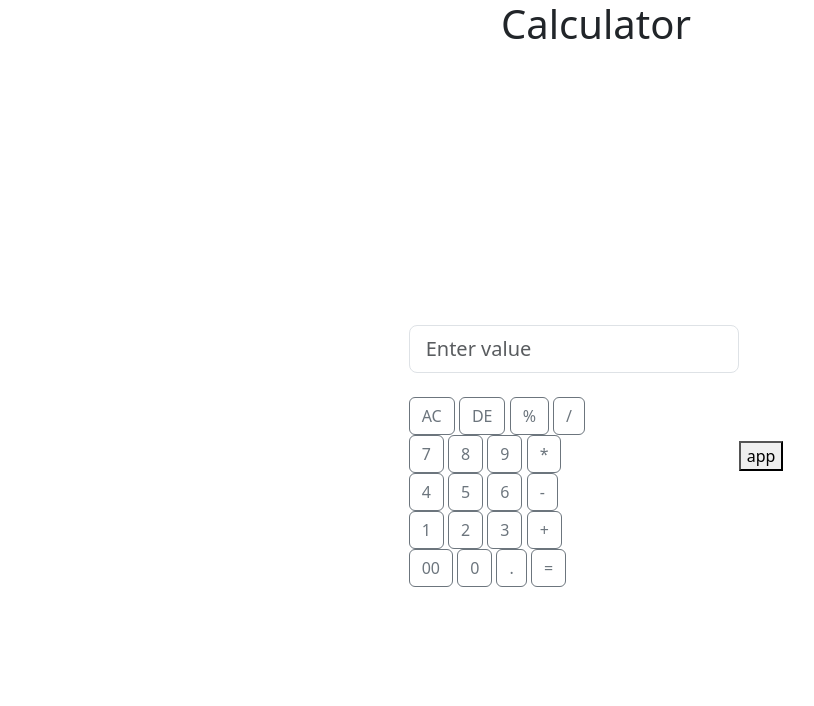
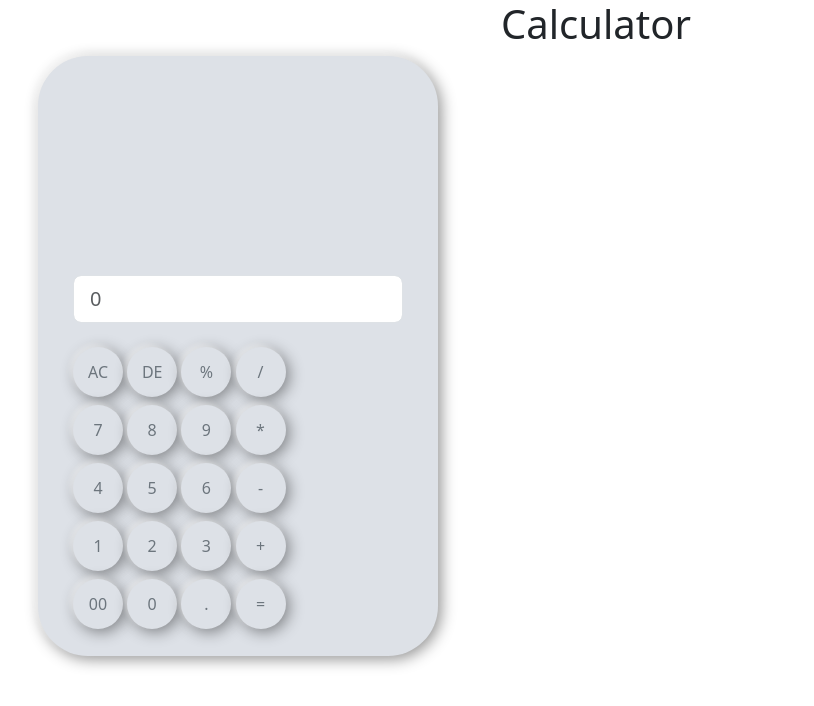
Before and after one commit to MohitAhir102/calclutor, a React (Create React App) app: page / in a window 1280 px wide. Shown: the top 706 px of the page, without its empty margins (44-858 px from the left). Built offline with nearby package versions, Linux system fonts and the light colour scheme.

Commit message:
improvment

```diff
--- a/src/App.css
+++ b/src/App.css
@@ -1,6 +1,6 @@
-.Btn1 {
+/* .Btn1 {
     background-color: red;
     color: white;
     padding: 10px;
     font-size: 16px;
-}
+} */
--- /dev/null
+++ b/src/component/Btnstyle.css
@@ -0,0 +1,25 @@
+.Btn1 {
+    height: 50px;
+    width: 50px;
+    background: #dde1e7;
+    box-shadow: -3px -3px 5px #ffffff70, 3px 3px 15px #00000070;
+    border: none;
+    text-align: center;
+    border-radius: 35px;
+
+}
+
+.Btnmain{
+
+    height: 600px;
+    width: 400px;
+    background: #dde1e7;
+    box-shadow: -3px -3px 5px #ffffff70, 3px 3px 15px #00000070;
+    border: none;
+    border-radius: 50px;
+}
+
+.caldisplay{
+
+    /* background-color: rgb(227, 227, 227); */
+}
--- a/src/component/Button.js
+++ b/src/component/Button.js
@@ -1,47 +1,55 @@
 import Form from "react-bootstrap/Form";
 import Button from "react-bootstrap/Button";
-import React from 'react';
-import App from "../App.css";
+import React, { useState } from 'react';
+import "./Btnstyle.css";
 
 function TextControlsExample() {
+
+  const[setvalue, setResult]=useState("")
+
+  const btclick = () => {
+    console.log('AC')
+  }
+
+  const cleardisplay = () => {
+      setResult("");
+      console.log("clear display")
+  }
   return (
-    <>
+    <div className="Btnmain">
+
       <div className="d-flex justify-content-center align-items-center vh-100">
         <div>
-          <Form.Control size="lg" type="text" placeholder="Enter value" />
+          <Form.Control size="lg" type="text" className="caldisplay" placeholder="0" />
           <br />
-          <Button variant="outline-secondary" className="ml-10">AC</Button>{" "}
-          <Button variant="outline-secondary">DE</Button>{" "}
-          <Button variant="outline-secondary">%</Button>{" "}
-          <Button variant="outline-secondary">/</Button>{" "} <br/>
+          <Button variant="outline-secondary" value="AC" className="Btn1 ml-2 mb-2" onClick={btclick}>AC</Button>{" "}
+          <Button variant="outline-secondary" value="DE" className="Btn1 ml-2 mb-2" onClick={cleardisplay}>DE</Button>{" "}
+          <Button variant="outline-secondary" value="%" className="Btn1 ml-2 mb-2" >%</Button>{" "}
+          <Button variant="outline-secondary" value="/" className="Btn1 ml-2 mb-2" >/</Button>{" "} <br/>
 
-          <Button variant="outline-secondary">7</Button>{" "}
-          <Button variant="outline-secondary">8</Button>{" "}
-          <Button variant="outline-secondary">9</Button>{" "}
-          <Button variant="outline-secondary">*</Button>{" "}<br/>
+          <Button variant="outline-secondary" value="7" className="Btn1 ml-2 mb-2" >7</Button>{" "}
+          <Button variant="outline-secondary" value="8" className="Btn1 ml-2 mb-2" >8</Button>{" "}
+          <Button variant="outline-secondary" value="9" className="Btn1 ml-2 mb-2" >9</Button>{" "}
+          <Button variant="outline-secondary" value="*" className="Btn1 ml-2 mb-2" >*</Button>{" "}<br/>
 
-          <Button variant="outline-secondary">4</Button>{" "}
-          <Button variant="outline-secondary">5</Button>{" "}
-          <Button variant="outline-secondary">6</Button>{" "}
-          <Button variant="outline-secondary">-</Button>{" "}<br/>
+          <Button variant="outline-secondary" value="4" className="Btn1 ml-2 mb-2" >4</Button>{" "}
+          <Button variant="outline-secondary" value="5" className="Btn1 ml-2 mb-2" >5</Button>{" "}
+          <Button variant="outline-secondary" value="6" className="Btn1 ml-2 mb-2" >6</Button>{" "}
+          <Button variant="outline-secondary" value="-" className="Btn1 ml-2 mb-2" >-</Button>{" "}<br/>
 
-          <Button variant="outline-secondary">1</Button>{" "}
-          <Button variant="outline-secondary">2</Button>{" "}
-          <Button variant="outline-secondary">3</Button>{" "}
-          <Button variant="outline-secondary">+</Button>{" "}<br/>
+          <Button variant="outline-secondary" value="1" className="Btn1 ml-2 mb-2" >1</Button>{" "}
+          <Button variant="outline-secondary" value="2" className="Btn1 ml-2 mb-2" >2</Button>{" "}
+          <Button variant="outline-secondary" value="3" className="Btn1 ml-2 mb-2" >3</Button>{" "}
+          <Button variant="outline-secondary" value="+" className="Btn1 ml-2 mb-2" >+</Button>{" "}<br/>
 
-          <Button variant="outline-secondary">00</Button>{" "}
-          <Button variant="outline-secondary">0</Button>{" "}
-          <Button variant="outline-secondary">.</Button>{" "}
-          <Button variant="outline-secondary">=</Button>{" "}
-
-        </div>
-        <div>
-        <button className={App.Btn1}> app</button>
+          <Button variant="outline-secondary" value="00" className="Btn1 ml-2 mb-2" >00</Button>{" "}
+          <Button variant="outline-secondary" value="0" className="Btn1 ml-2 mb-2" >0</Button>{" "}
+          <Button variant="outline-secondary" value="." className="Btn1 ml-2 mb-2" >.</Button>{" "}
+          <Button variant="outline-secondary" value="=" className="Btn1 ml-2 mb-2" >=</Button>{" "}
 
         </div>
       </div>
-    </>
+    </div>
   );
 }
 
```
